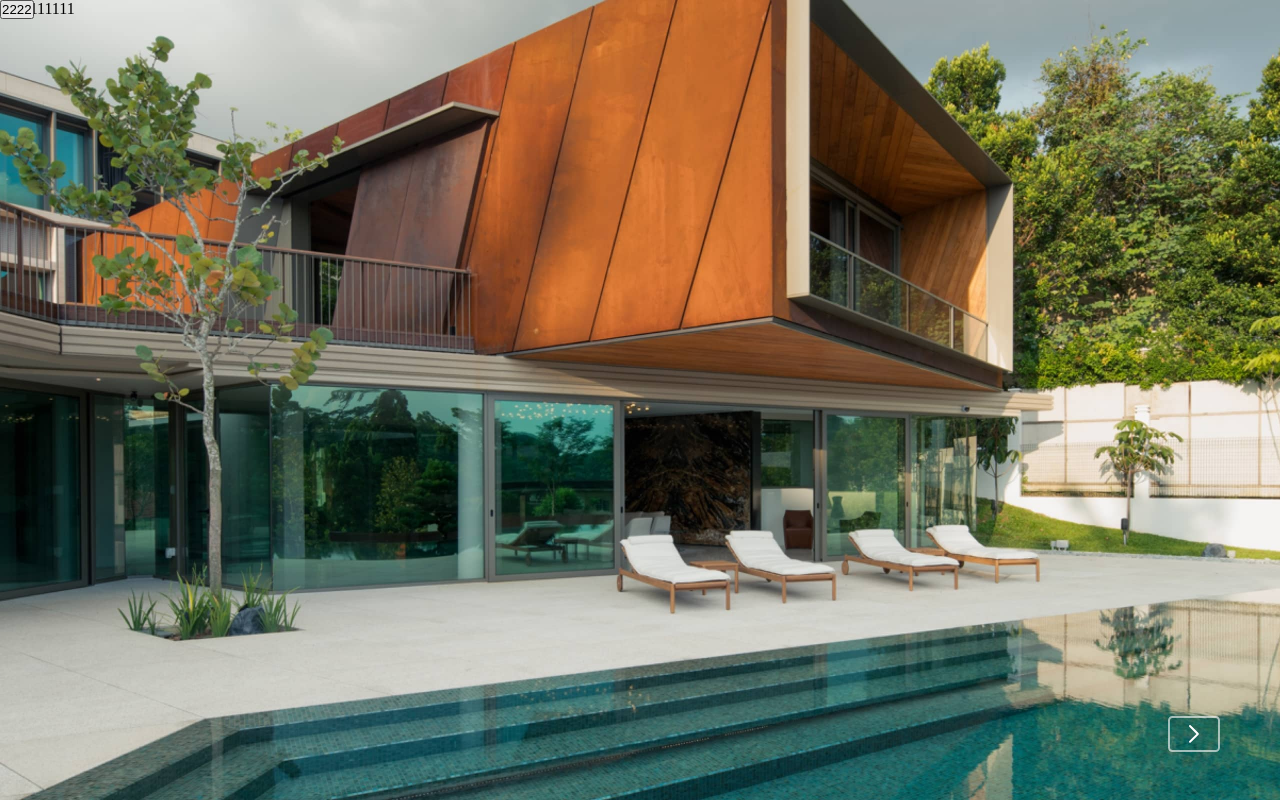
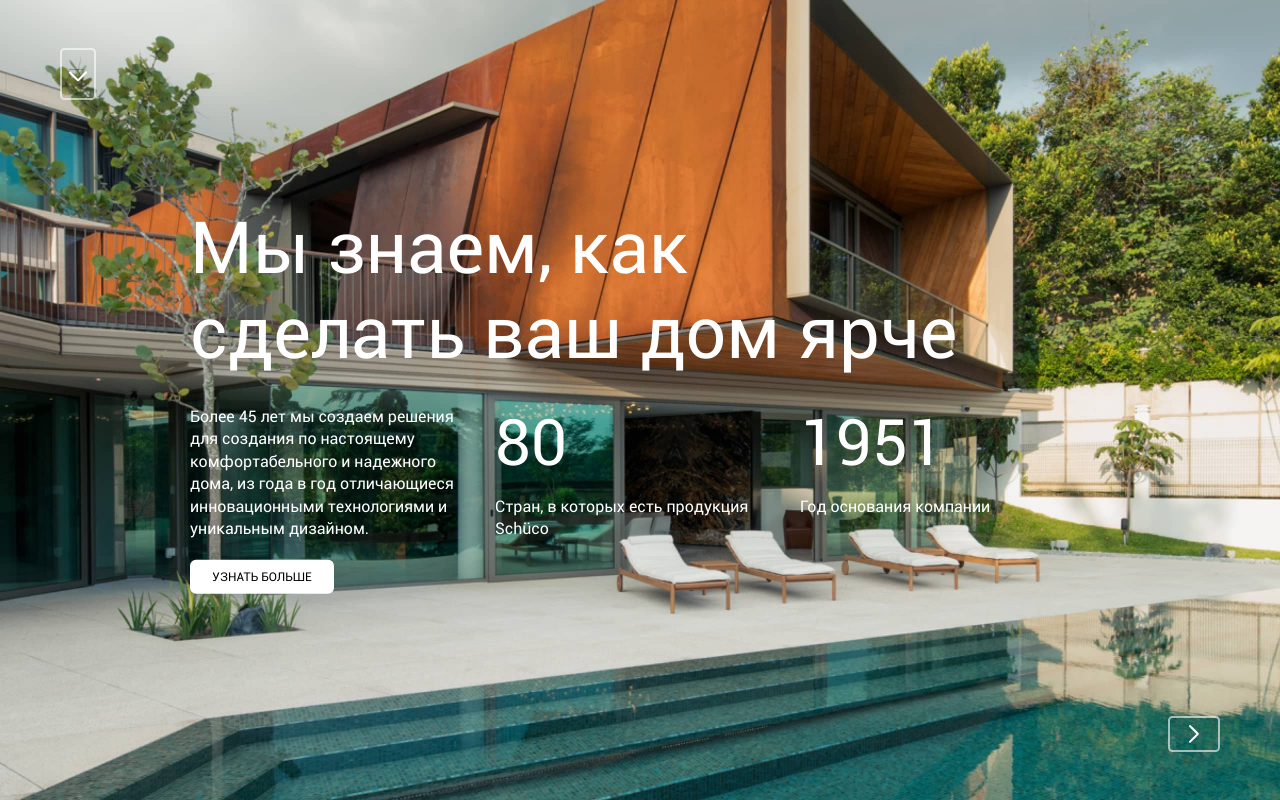
Before and after one commit to antongloom/Limpus, a Vue app: page / in a window 1280 px wide. Built offline with nearby package versions, Linux system fonts and the light colour scheme.

Commit message:
#9 commit

```diff
--- a/src/App.vue
+++ b/src/App.vue
@@ -1,13 +1,10 @@
 <template>
   <div id="mainapp" class="mainapp">
-       <!-- <Slider /> -->
-        <Slider v-if="check" :block="block[0]"/>
+        <Slider v-if="flag" :block="block[0]"/>
         <div v-else>
-            <Slider :block="block[1]" />
+          <Slider :block="block[1]"/>
         </div>
-
-        <div  class="b">1111111111</div>
-        <button class="b" @click="check = !check">2222</button>
+        <div class="mainapp__btn" @click="flag = !flag"></div>
   </div>
 </template>
 
@@ -19,13 +16,17 @@ export default {
   },
   data () {
 	    return {
-        check: true,
+        flag: true,
         block:[
            [
                {
                     id: 0,
-                    text: '111',
-                    title: '1111',
+                    title: 'сделать ваш дом ярче',
+                    textFirst: 'Более 45 лет мы создаем решения для создания по настоящему комфортабельного и надежного дома, из года в год отличающиеся инновационными технологиями и уникальным дизайном.',
+                    textSecond: 'Стран, в которых есть продукция Schüco',
+                    textThree: '',
+                    numberFirst: '',
+                    numberSecond: '',
                     urlRight: require('./assets/images/bg1.jpg')
                 },
                 {
@@ -44,35 +45,20 @@ export default {
              [
                {
                     id: 0,
-                    text: '111',
-                    title: '1111',
+                    text: '444',
+                    title: '444',
                     urlRight: require('./assets/images/bg4.jpg')
                 },
                 {
                     id: 1,
-                    text: '222',
-                    title: '222',
+                    text: '555',
+                    title: '555',
                     urlRight: require('./assets/images/bg5.jpg')
                 }
             ]
-        ],
-        chosenBlock: 0,
+        ]
       }
-  	},
-  methods:{
-   arrowBottom(){
-     this.move();
-    },
-    move(){
-       var flag = this.chosenBlock;
-        flag++;
-        if(flag>=this.block.length){
-            flag = 0;
-        }
-        this.chosenBlock = flag;
-        console.log(this.chosenBlock)
-    }
-  }
+  	}
 }
 </script>
 
@@ -82,9 +68,38 @@ export default {
 
 .mainapp{
   position: relative;
+  .mainapp__btn{
+    width: 32px;
+    height: 48px;
+    border: 2px solid rgba(255, 255, 255, 0.6);
+    border-radius: 4.5px;
+    position: absolute;
+    top: 48px;
+    left: 60px;
+    z-index: 1000;
+    cursor: pointer;
+    -webkit-transition: all 0.5s ease;
+    transition: all 0.5s ease;
+    &:after{
+      content: '';
+      display: block;
+      position: absolute;
+      top: 10px;
+      left: 0;
+      right: 0;
+      bottom: 0;
+      margin: auto;
+      background-image: url(./assets/images/arrow-right.svg);
+      background-position: 79.93827160493827% 16.89189189189189%;
+      width: 20px;
+      height: 20px;
+      -webkit-transition: .35s ease all;
+      transition: .35s ease all;
+    }
+    &:hover{
+      border: 2px solid #fff;
+    }
+  }
 }
-.b{
-  position: absolute;
-  z-index: 2000;
-}
+
 </style>
--- a/src/components/Slider.vue
+++ b/src/components/Slider.vue
@@ -71,9 +71,6 @@ export default {
           height: 20px;
           -webkit-transition: .35s ease all;
           transition: .35s ease all;
-          &:hover{
-          left: 12px;
-          }
         }
         &:hover{
           border: 2px solid #fff;
--- a/src/components/Slides.vue
+++ b/src/components/Slides.vue
@@ -2,7 +2,28 @@
 
 <transition-group name="fade"  class="slides"  tag="div" id="slides">
 
-     <div class="slides__image" :style="setBackgroundImage" :key="image.id"></div>
+     <div class="slides__image" :style="setBackgroundImage" :key="image.id">
+          <div class="image__content">
+              <div class="content__title">Мы знаем, как</div>
+              <div class="content__subtitle">{{image.title}}</div>
+              <div class="content__item item">
+                <div class="item__block">
+                  <div class="block__text">{{image.textFirst}}</div>
+                  <div class="block__btn">
+                    <div class="btn__more">узнать больше</div>
+                  </div>
+                </div>
+                <div class="item__block">
+                  <div class="block__number">80</div>
+                  <div class="block__text">{{image.textSecond}}</div>
+                </div>
+                <div class="item__block">
+                  <div class="block__number">1951</div>
+                  <div class="block__text">Год основания компании</div>
+                </div>
+              </div>
+          </div>
+     </div>
 
 </transition-group>
 
@@ -46,7 +67,78 @@ export default {
     }
 }
 
+.image__content{
+  height: auto;
+  width: 900px;
+  position: absolute;
+  left: 50%;
+  top: 50%;
+  transform: translate(-50%, -50%);
+  -webkit-transform: translate(-50%, -50%);
+  -moz-transform: translate(-50%, -50%);
+  -ms-transform: translate(-50%, -50%);
+  -o-transform: translate(-50%, -50%);
+  .content__title{
+    font-size: 72px;
+    color: #fff;
+    font-family: "Roboto-regular";
+  }
+  .content__subtitle{
+    font-size: 72px;
+    color: #fff;
+    font-family: "Roboto-regular";
+  }
+  .content__item{
+    display: flex;
+    justify-content: space-between;
+  }
+}
 
+.item{
+  .item__block{
+    width: 290px;
+    padding-top: 30px;
+    .block__text{
+      font-size: 16px;
+      color: #fff;
+      font-family: "Roboto-regular";
+      line-height: 1.4;
+    }
+    .block__btn{
+      padding-top: 20px;
+    }
+    .block__number{
+      font-size: 64px;
+      color: #fff;
+      font-family: "Roboto-regular";
+      padding-bottom: 15px;
+    }
+  }
+}
+
+.btn__more{
+    display: inline-block;
+    height: 30px;
+    width: 140px;
+    border-radius: 6px;
+    background: #fff;
+    font-family: "Roboto-regular";
+    font-size: 12px;
+    line-height: 30px;
+    text-transform: uppercase;
+    text-align: center;
+    color: #000;
+    border: 2px solid #fff;
+    outline: 0;
+    cursor: pointer;
+    -webkit-transition: all 0.5s ease;
+    -moz-transition: all 0.5s ease;
+    transition: all 0.5s ease;
+    &:hover{
+      background: inherit;
+      color: #fff;
+    }
+}
 
 .fade-enter-active{
     animation-name: fadeEnter;
@@ -83,42 +175,7 @@ export default {
     }
 }
 
-/*
-.fadeTop-enter-active{
-    animation-name: fadeTopEnter;
-    animation-duration: 1.5s;
-    animation-iteration-count: 1;
-}
 
-.fadeTop-move{
-    transition: all 1s;
-}
-
-.fadeTop-leave-active{
-    animation-name: fadeTopLeave;
-    animation-duration: 1.5s;
-    animation-iteration-count: 1;
-    position: absolute;
-}
-
-@keyframes fadeTopEnter{
-    from{
-        top: 100%;
-    }
-    to{
-        top: 0%;
-    }
-}
-
-@keyframes fadeTopLeave{
-    from{
-        top: 0%;
-    }
-    to{
-        top: 100%;
-    }
-}
-*/
 
 
 
```
Also changed, not shown: src/assets/images/bg6.jpg (added), src/assets/images/bg7.jpg (added).
